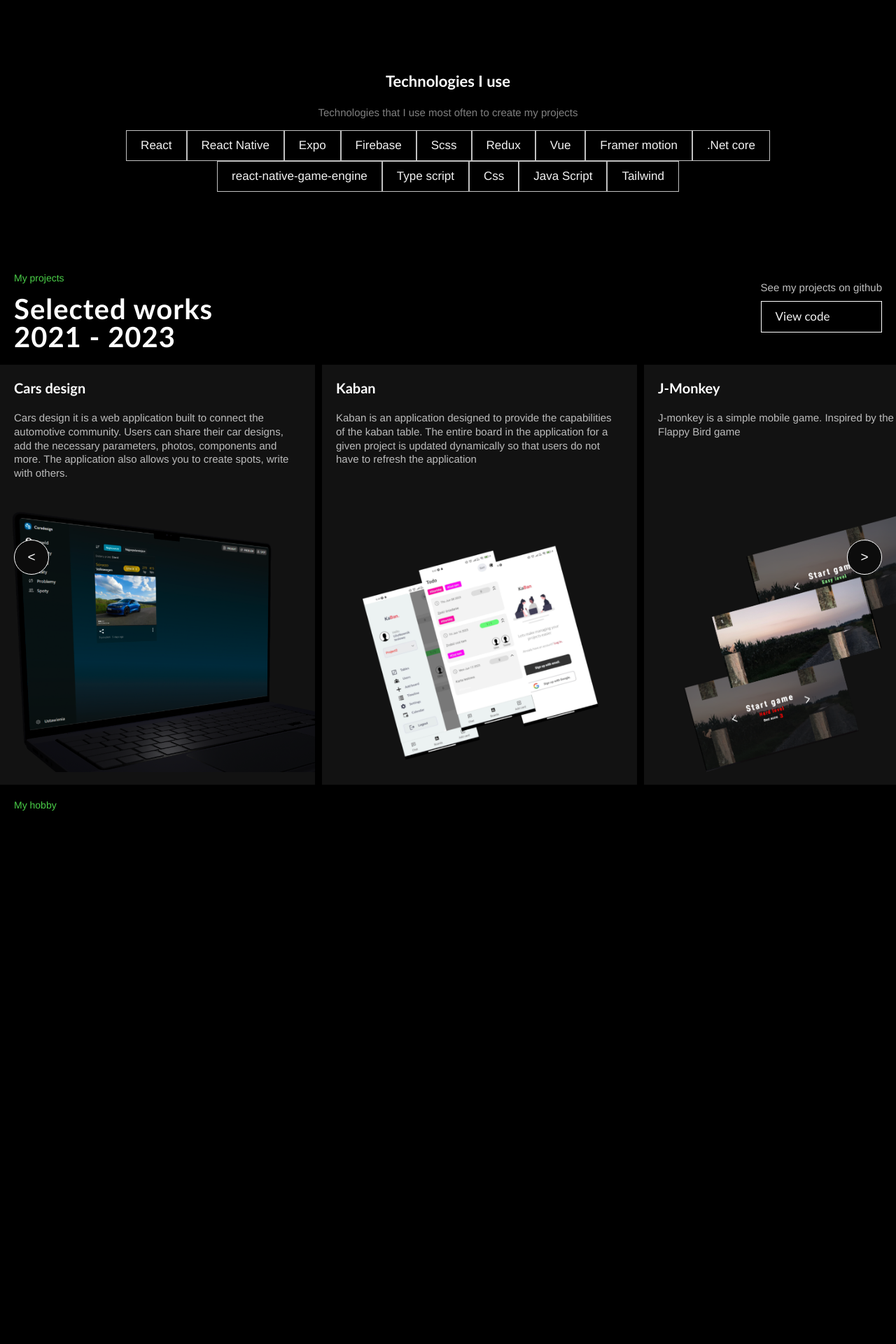
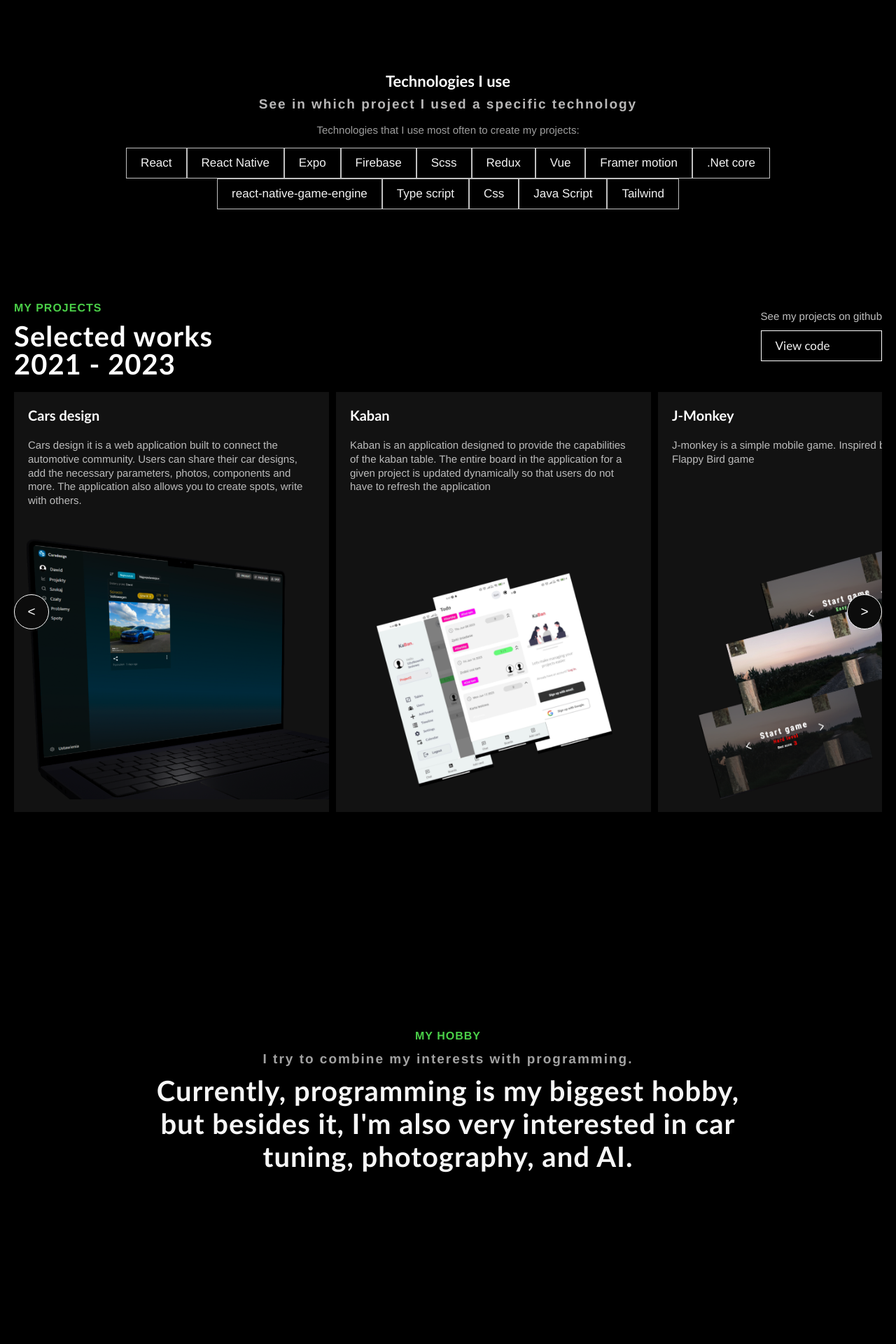
Before and after one commit to infinite223/Portfolio, a Vue app: page / in a window 1280 px wide. Shown: the part 820-2740 px from the top of the page at 70% size. Built offline with nearby package versions, Linux system fonts and the light colour scheme; some icons are missing.

Commit message:
add selecting project when user click on tech, add some data in sections and more

```diff
--- a/src/components/HeaderSection.vue
+++ b/src/components/HeaderSection.vue
@@ -40,7 +40,7 @@
             }
 
             p {
-                color: rgb(132, 132, 132);
+                color: rgb(197, 197, 197);
                 max-width: 60vw;
                 font-size: 16px;
             }
--- a/src/components/HobbySection.vue
+++ b/src/components/HobbySection.vue
@@ -1,14 +1,27 @@
 <script setup lang="ts">
    import { useTheme } from '@/store';
+   import { Icon } from '@iconify/vue'
 
     const { theme } = useTheme()
 </script>
 
 <template>
     <div class="hobbySection" id="hobby">
-        <h3>
+        <div class="headerText">
             My hobby
-        </h3>
+        </div>
+        <h4>
+            I try to combine my interests with programming.
+        </h4>
+        <h2>
+            Currently, programming is my biggest hobby, but besides it, I'm also very interested in car tuning, photography, and AI.
+        </h2>
+
+        <div class="iconsContainer">
+            <Icon icon="eos-icons:ai" class="icon" width="34px"/>
+            <Icon icon="mdi:car-outline" class="icon" width="34px"/>
+            <Icon icon="fa:photo" class="icon" width="34px"/>
+        </div>
     </div>
 </template>
 
@@ -16,11 +29,34 @@
     .hobbySection {
         height: 100vh;
         width: 100%;
+        display: flex;
+        flex-direction: column;
+        align-items: center;
+        justify-content: center;
+    }
+    h2 {
+        font-size: 40px;
+        color: rgb(246, 246, 246);
+        margin: 10px;
+        margin-bottom: 30px;
+        font-family: 'Gill Sans', 'Gill Sans MT', Calibri, 'Trebuchet MS', sans-serif;
+        line-height: 40px;
+        letter-spacing: 1px;
+        max-width: 70vw;
+        text-align: center;
+        line-height: 47px;
+    }
 
-        h3 {
-            font-size:14px;
-            color: v-bind('theme.first');
-            font-weight: 300;
-        }
+    h4 {
+        margin: 0px;
+        color: rgb(162, 162, 162);
+        letter-spacing: 2px;
+        font-family: 'Franklin Gothic Medium', 'Arial Narrow', Arial, sans-serif;
+    }
+
+    .iconsContainer {
+        display: flex;
+        align-items: center;
+        gap: 15px;
     }
 </style>
--- a/src/components/ProjectItem.vue
+++ b/src/components/ProjectItem.vue
@@ -56,6 +56,7 @@
         }
     })
 
+
 </script>
 
 <template>
@@ -110,7 +111,7 @@
         position: relative;
         height: 600px;
         min-width: 450px;
-        background-color: v-bind('findProject?"rgba(74, 211, 70, .2)":"rgb(18, 18, 18)"');
+        background-color: v-bind('findProject?"rgba(34, 33, 33, 1)":"rgb(18, 18, 18)"');
 
         background-image: var(--bgImage);
 
@@ -172,4 +173,22 @@
             margin-top: 0px;
         }
     }
+
+    @keyframes pulse {
+  0% {
+    transform: scale(1);
+  }
+  50% {
+    transform: scale(1.05);
+  }
+  100% {
+    transform: scale(1);
+    background-color: v-bind('theme.secend');
+  }
+}
+
+/* Styl dla animacji "pulse" */
+.pulse-animation {
+  animation: pulse 0.5s;
+}
 </style>
--- a/src/components/ProjectsSection.vue
+++ b/src/components/ProjectsSection.vue
@@ -29,15 +29,19 @@
 
         element.scrollIntoView({ behavior: 'smooth', block: 'nearest', inline: 'start' });
     };
+
+    const isInViewport = computed(() => {
+        return true
+    })
 </script>
 
 <template>
     <div class="projectsSection" id="projects">
         <nav>
             <div class="left">
-                <h3>
+                <div class="headerText">
                     My projects
-                </h3>
+                </div>
                 <h2>
                     Selected works <br/> 2021 - 2023
                 </h2>
@@ -61,6 +65,11 @@
         height: auto;
         width: 100%;
         position: relative;
+        min-height: 100vh;
+        display: flex;
+        flex-direction: column;
+        align-items: center;
+        justify-content: center;
 
         nav {
             display: flex;
@@ -76,11 +85,7 @@
                     font-family: 'Gill Sans', 'Gill Sans MT', Calibri, 'Trebuchet MS', sans-serif;
                     line-height: 40px;
                     letter-spacing: 1px;
-                }
-                h3 {
-                    font-size:14px;
-                    color: v-bind('theme.first');
-                    font-weight: 300;
+                    text-align: left;
                 }
             }
 
@@ -113,8 +118,8 @@
         .projectsList {
             display: flex;
             gap: 10px;
-            margin: 20px -20px;
-            width: 100vw;
+            margin: 20px 0px;
+            width: calc(100vw - 40px);
             max-height: 640px;
 
             overflow-x: scroll;
@@ -132,6 +137,8 @@
             }
 
             .arrowIcon {
+                display: v-bind('isInViewport?"block":"none"');
+
                 position: absolute;
                 width: 50px;
                 height: 50px;
@@ -147,6 +154,8 @@
             button:focus, button:active, button:hover  {
                 border:none;
                 outline: 1px solid  v-bind('theme.first');;
+                transition: .3s all ease-in-out;
+                cursor: pointer;
             }
 
             .left {
--- a/src/components/TechnologiesBaner.vue
+++ b/src/components/TechnologiesBaner.vue
@@ -6,7 +6,8 @@
 <template>
     <div class="technologiesBaner" id="technologies">
         <h3>Technologies I use</h3>
-        <p>Technologies that I use most often to create my projects</p>
+        <h4>See in which project I used a specific technology</h4>
+        <p>Technologies that I use most often to create my projects:</p>
         <div class="content">
 
             <TechnologyItem
@@ -35,9 +36,16 @@
             margin-bottom: 5px;
         }
 
+        h4 {
+            color: rgb(184, 183, 183);
+            letter-spacing: 2px;
+            font-family: 'Franklin Gothic Medium', 'Arial Narrow', Arial, sans-serif;
+            margin: 0px;
+        }
+
         p {
             font-size: 15px;
-            color: gray;
+            color: rgb(157, 157, 157);
             font-weight: 100;
         }
 
--- a/src/components/TechnologyItem.vue
+++ b/src/components/TechnologyItem.vue
@@ -14,9 +14,19 @@ import { myProjects } from '@/utils/projectsData';
         }
     })
 
-    const handleMouse = (type: boolean) => {
+    const handleMouse = (type: boolean, project:string | null) => {
         isHover.value = type
-        let _projectsList: string[] = []
+
+        if(project) {
+            if(type){
+                setHoverTechProjects([project])
+            }
+            else {
+                setHoverTechProjects([])
+            }
+        }
+        else {
+            let _projectsList: string[] = []
         myProjects.forEach((project) => {
             const findProjectInGlobalData = project.technologies.find((tech) => tech.id === props.technology.id)
             const findProjectInState = _projectsList.find((tech) => tech === props.technology.name)
@@ -34,6 +44,28 @@ import { myProjects } from '@/utils/projectsData';
         else {
             setHoverTechProjects([])
         }
+        }
+
+
+    }
+
+    const navigateTo = (project:string) => {
+        const element: any = document.getElementById(project);
+
+        element.scrollIntoView({ behavior: 'smooth', block: 'nearest', inline: 'start' })
+
+        setTimeout(() => {
+            setHoverTechProjects([project])
+        }, 500)
+        setTimeout(() => {
+            element.classList.add('pulse-animation');
+            element.addEventListener('animationend', () => {
+                element.classList.remove('pulse-animation');
+            });
+        }, 600)
+        setTimeout(() => {
+            setHoverTechProjects([])
+        }, 3000)
     }
 
 </script>
@@ -41,17 +73,26 @@ import { myProjects } from '@/utils/projectsData';
 <template>
     <div
         class="technologyItem"
-        :onmouseenter="() => handleMouse(true)"
-        :onmouseleave="() => handleMouse(false)"
+        :onmouseenter="() => handleMouse(true, null)"
+        :onmouseleave="() => handleMouse(false, null)"
     >
         {{props.technology?.name}}
 
         <transition>
-            <div v-if="isHover" class="projectsList">
+            <div
+                v-if="isHover" class="projectsList"
+            >
                 <h3>Projects in which I used
                     <span>{{props.technology?.name}}</span>
                 </h3>
-                <div v-for="project in projectsList" class="project">
+                <p>Click on the project name to see it</p>
+                <div
+                    v-for="project in projectsList"
+                    class="project"
+                    @click="() => navigateTo(project)"
+                    :onmouseenter="() => handleMouse(true, project)"
+                    :onmouseleave="() => handleMouse(true, project)"
+                >
                     {{project}}
                 </div>
             </div>
@@ -82,16 +123,38 @@ import { myProjects } from '@/utils/projectsData';
             right: -120px;
 
             h3 {
+                margin-bottom: 6px;
+
                 span {
                     color: v-bind('theme.first');
                 }
             }
 
+            p {
+                color: rgb(182, 182, 182);
+                margin: 3px 0;
+                margin-bottom: 10px;
+                font-size: 12px;
+            }
+
             .project {
-                color: white;
                 color: rgb(189, 189, 189);
+
+                &:hover {
+                    color: white;
+                }
             }
         }
     }
 
+    .v-enter-active,
+    .v-leave-active {
+        transition: opacity 0.2s ease-in-out;
+    }
+
+    .v-enter-from,
+    .v-leave-to {
+        opacity: 0;
+    }
+
 </style>
--- a/src/views/MainView.vue
+++ b/src/views/MainView.vue
@@ -5,6 +5,9 @@ import ProjectsSectionVue from '@/components/ProjectsSection.vue';
     import TechnologiesBaner from '@/components/TechnologiesBaner.vue';
     import ContactSection from '@/components/ContactSection.vue';
     import HobbySection from '@/components/HobbySection.vue';
+    import { useTheme } from '@/store';
+
+    const { theme } = useTheme()
 
 </script>
 
@@ -19,8 +22,18 @@ import HobbySection from '@/components/HobbySection.vue';
     </div>
 </template>
 
-<style scoped lang="scss">
+<style lang="scss">
     .mainContainer {
         width: 100%;
     }
+
+    .headerText {
+        font-size:16px;
+        color: v-bind('theme.first');
+        font-weight: 300;
+        padding: 10px 0px;
+        text-transform: uppercase;
+        font-weight: 600;
+        letter-spacing: 1px;
+    }
 </style>
```
Also changed, not shown: src/components/ContactSection.vue (+55 -1 lines). Lines whose indentation alone changed are shown as unchanged.
